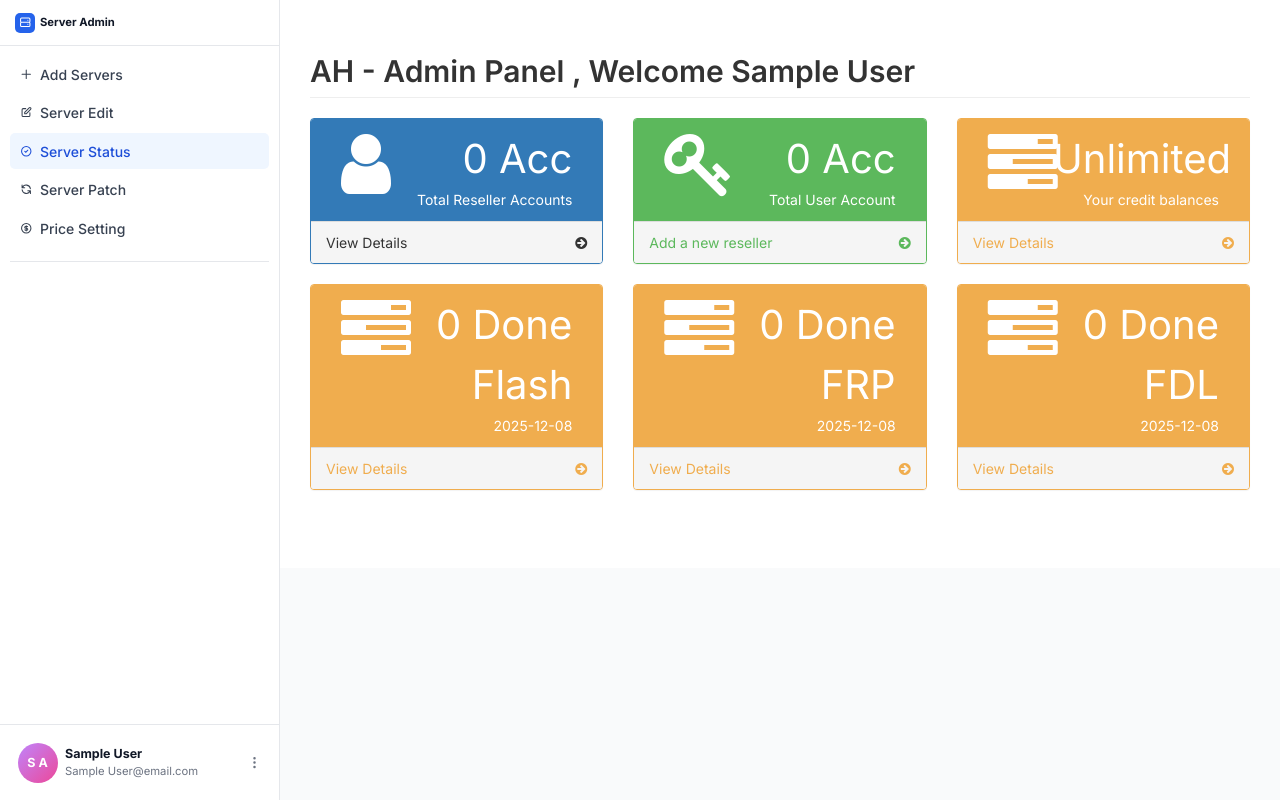
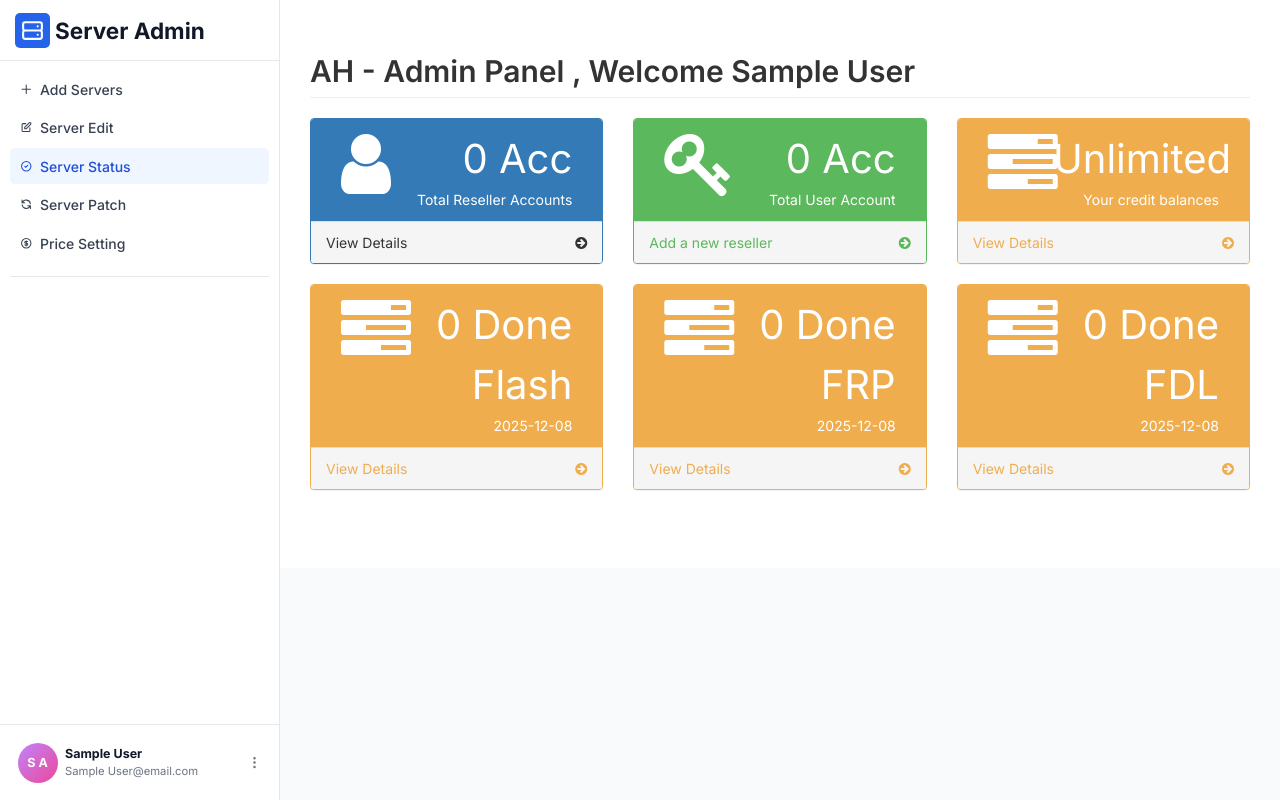
Before and after one commit to kamilniftaliev/plesk, a PHP site: page /reseller/index.php in a window 1280 px wide. Run offline with PHP 8.4, Linux system fonts and the light colour scheme; the visitor is signed in with stand-in values (Sample User, id 1); data that the repository does not hold is empty; some libraries are stand-ins or nearby versions.

Commit message:
fix: reseller header logo title size

```diff
--- a/reseller/includes/admin_header.php
+++ b/reseller/includes/admin_header.php
@@ -106,15 +106,15 @@ if (!isset($_SESSION['admin_type']) || $_SESSION['admin_type'] !== 'admin') {
             <!-- Logo -->
             <div class="flex items-center justify-between px-6 py-5 border-b border-gray-200 dark:border-gray-700">
                 <div class="flex items-center gap-2">
-                    <div class="w-8 h-8 bg-blue-600 dark:bg-white rounded-lg flex items-center justify-center">
-                        <svg class="w-5 h-5 text-white dark:text-slate-800" fill="none" stroke="currentColor"
+                    <div class="w-14 h-14 bg-blue-600 dark:bg-white rounded-lg flex items-center justify-center">
+                        <svg class="w-10 h-10 text-white dark:text-slate-800" fill="none" stroke="currentColor"
                             viewBox="0 0 24 24">
                             <path stroke-linecap="round" stroke-linejoin="round" stroke-width="2"
                                 d="M5 12h14M5 12a2 2 0 01-2-2V6a2 2 0 012-2h14a2 2 0 012 2v4a2 2 0 01-2 2M5 12a2 2 0 00-2 2v4a2 2 0 002 2h14a2 2 0 002-2v-4a2 2 0 00-2-2m-2-4h.01M17 16h.01">
                             </path>
                         </svg>
                     </div>
-                    <span class="text-gray-900 dark:text-white font-bold text-lg">Server Admin</span>
+                    <span class="text-gray-900 dark:text-white font-bold text-4xl">Server Admin</span>
                 </div>
             </div>
 
```
